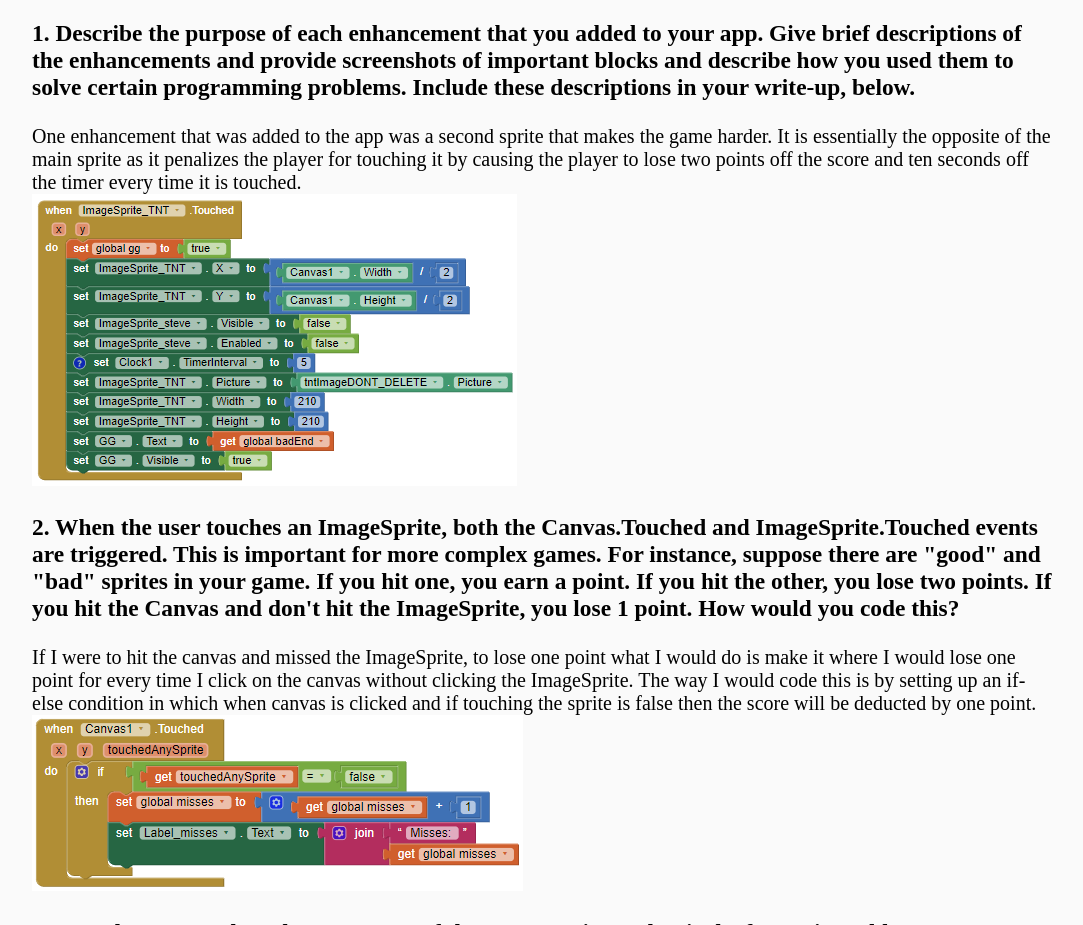
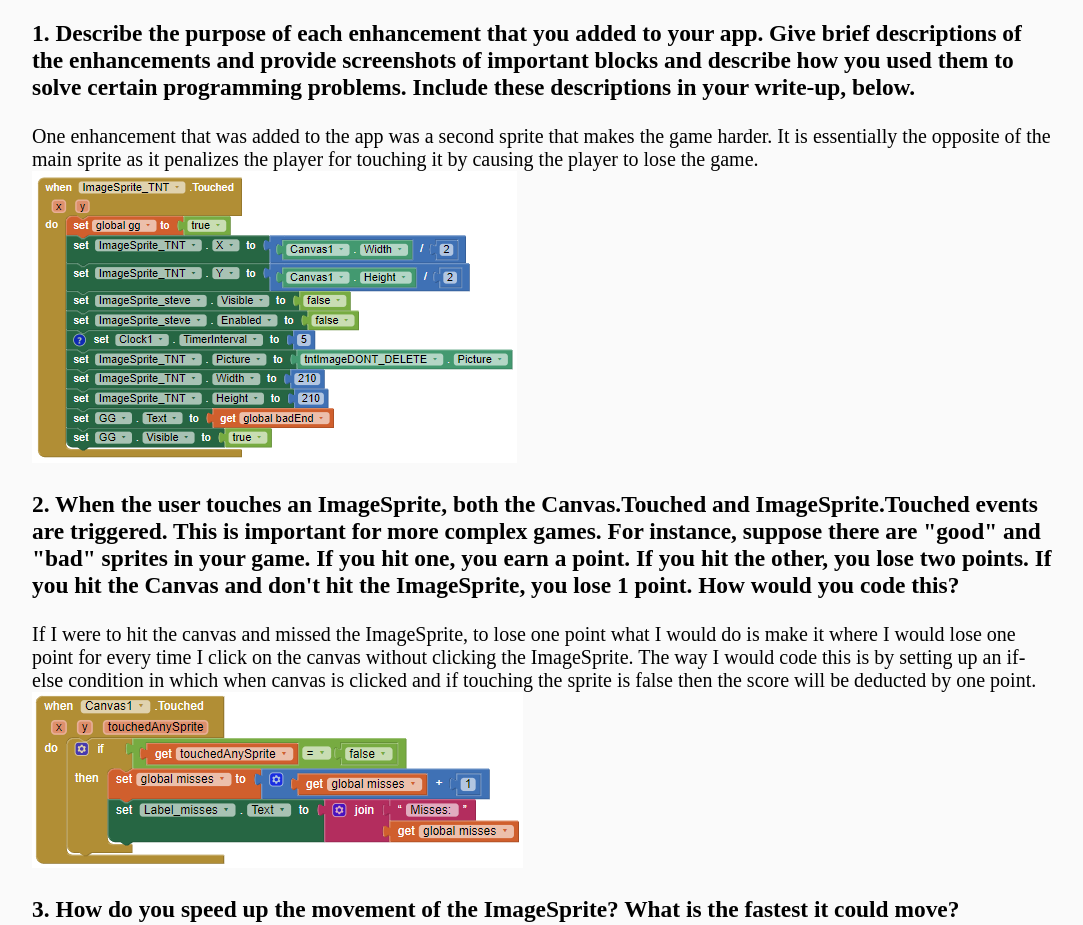
Before and after one commit to LiquidWat3r/-APCSP-Portfolio-Unit-4, a plain HTML site: page index.html in a window 1280 px wide. Shown: the part 1285-2210 px from the top of the page, without its empty margins (96-1179 px from the left). Drawn offline with Linux system fonts and the light colour scheme.

Commit message:
updated answer

```diff
--- a/index.html
+++ b/index.html
@@ -29,7 +29,7 @@
                 <h2 class="subunit"> 4.3 - Lights Off Projects </h2>
                 <div class="questionAnswer">
                         <h3 class="question">1. Describe the purpose of each enhancement that you added to your app. Give brief descriptions of the enhancements and provide screenshots of important blocks and describe how you used them to solve certain programming problems. Include these descriptions in your write-up, below.</h2>
-                        <p class="answer">One enhancement that was added to the app was a second sprite that makes the game harder. It is essentially the opposite of the main sprite as it penalizes the player for touching it by causing the player to lose two points off the score and ten seconds off the timer every time it is touched. <br> <img src="Images/answerImg2.PNG"></p>
+                        <p class="answer">One enhancement that was added to the app was a second sprite that makes the game harder. It is essentially the opposite of the main sprite as it penalizes the player for touching it by causing the player to lose the game. <br> <img src="Images/answerImg2.PNG"></p>
                         <h3 class="question">2. When the user touches an ImageSprite, both the Canvas.Touched and ImageSprite.Touched events are triggered. This is important for more complex games. For instance, suppose there are "good" and "bad" sprites in your game. If you hit one, you earn a point. If you hit the other, you lose two points. If you hit the Canvas and don't hit the ImageSprite, you lose 1 point. How would you code this?</h2>
                         <p class="answer">If I were to hit the canvas and missed the ImageSprite, to lose one point what I would do is make it where I would lose one point for every time I click on the canvas without clicking the ImageSprite. The way I would code this is by setting up an if-else condition in which when canvas is clicked and if touching the sprite is false then the score will be deducted by one point. <br> <img src="Images/answerImg3.PNG"> </p>
                         <h3 class="question">3. How do you speed up the movement of the ImageSprite? What is the fastest it could move?
```
